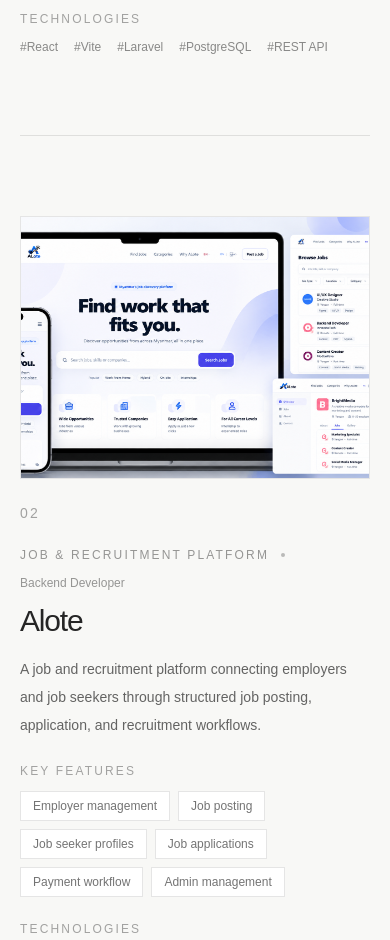
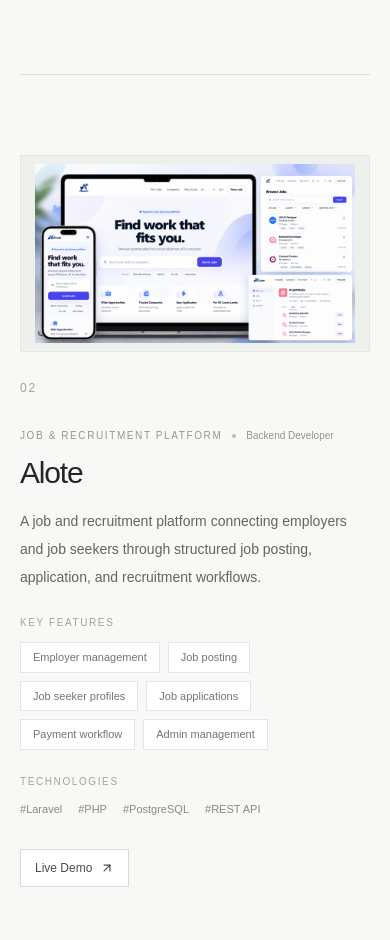
Before and after one commit to ZanHubX/kaung-portfolio, a Next.js app: page / in a window 390 px wide. Shown: the part 7560-8500 px from the top of the page. Built offline with nearby package versions, Linux system fonts and the light colour scheme.

Commit message:
Improve project showcase images

```diff
--- a/components/Projects.tsx
+++ b/components/Projects.tsx
@@ -12,47 +12,66 @@ export default function Projects() {
       className="border-b border-black/10 bg-[#f8f8f6] py-20 sm:py-24 lg:py-28"
     >
       <div className="mx-auto max-w-7xl px-5 sm:px-6 lg:px-10">
-        {/* Header */}
-        <div className="mb-12 flex items-center gap-4 sm:mb-16 lg:mb-20">
-          <span className="h-px w-7 bg-black/40 sm:w-10" />
+        {/* Section Header */}
+        <motion.div
+          initial={{ opacity: 0, y: 20 }}
+          whileInView={{ opacity: 1, y: 0 }}
+          viewport={{ once: true, amount: 0.2 }}
+          transition={{ duration: 0.6 }}
+          className="mb-14 flex items-center gap-4 sm:mb-20 sm:gap-5"
+        >
+          <span className="h-px w-8 bg-black/40 sm:w-10" />
 
-          <p className="text-[10px] font-medium uppercase tracking-[0.2em] text-black/50 sm:text-sm">
+          <p className="text-xs font-medium uppercase tracking-[0.18em] text-black/50 sm:text-sm sm:tracking-[0.2em]">
             04 — SELECTED WORK
           </p>
-        </div>
+        </motion.div>
 
         {/* Projects */}
-        <div className="space-y-20 sm:space-y-24 lg:space-y-28">
+        <div className="space-y-20 sm:space-y-28">
           {projects.map((project, index) => (
             <motion.article
               key={project.id}
               initial={{ opacity: 0, y: 35 }}
               whileInView={{ opacity: 1, y: 0 }}
-              viewport={{ once: true, amount: 0.15 }}
+              viewport={{ once: true, amount: 0.12 }}
               transition={{
                 duration: 0.7,
-                delay: index * 0.1,
+                delay: index * 0.08,
+                ease: [0.22, 1, 0.36, 1],
               }}
               className="group"
             >
               {/* Project Image */}
               <div className="overflow-hidden border border-black/10 bg-white">
-                <div className="relative aspect-[4/3] overflow-hidden sm:aspect-[16/9]">
+                <div className="relative flex aspect-[16/9] items-center justify-center overflow-hidden bg-[#eef0ec]">
                   <img
                     src={project.image}
-                    alt={`${project.name} project`}
-                    className="h-full w-full object-cover transition-transform duration-700 group-hover:scale-[1.02]"
+                    alt={`${project.name} project showcase`}
+                    className="
+                      h-full
+                      w-full
+                      object-contain
+                      p-2
+                      transition-transform
+                      duration-700
+                      ease-out
+                      group-hover:scale-[1.015]
+                      sm:p-4
+                      lg:p-6
+                    "
                   />
 
-                  <div className="absolute inset-0 bg-black/0 transition-all duration-500 group-hover:bg-black/5" />
+                  {/* Subtle overlay */}
+                  <div className="pointer-events-none absolute inset-0 bg-black/0 transition-colors duration-500 group-hover:bg-black/[0.02]" />
                 </div>
               </div>
 
               {/* Project Information */}
-              <div className="mt-6 grid gap-6 sm:mt-8 sm:gap-8 lg:grid-cols-[80px_1fr_220px] xl:grid-cols-[100px_1fr_260px]">
+              <div className="mt-7 grid gap-8 sm:mt-8 lg:grid-cols-[90px_1fr_250px] lg:gap-8">
                 {/* Number */}
                 <div>
-                  <p className="text-sm font-medium tracking-[0.15em] text-black/35">
+                  <p className="text-xs font-medium tracking-[0.15em] text-black/35 sm:text-sm">
                     {project.number}
                   </p>
                 </div>
@@ -60,14 +79,14 @@ export default function Projects() {
                 {/* Main Content */}
                 <div>
                   {/* Category + Role */}
-                  <div className="flex flex-wrap items-center gap-3">
-                    <p className="text-xs font-medium uppercase tracking-[0.18em] text-black/40">
+                  <div className="flex flex-wrap items-center gap-2.5 sm:gap-3">
+                    <p className="text-[10px] font-medium uppercase tracking-[0.16em] text-black/40 sm:text-xs sm:tracking-[0.18em]">
                       {project.category}
                     </p>
 
                     <span className="h-1 w-1 rounded-full bg-black/25" />
 
-                    <p className="text-xs text-black/40">
+                    <p className="text-[10px] text-black/40 sm:text-xs">
                       {project.role}
                     </p>
                   </div>
@@ -84,15 +103,29 @@ export default function Projects() {
 
                   {/* Key Features */}
                   <div className="mt-6 sm:mt-8">
-                    <p className="mb-3 text-xs font-medium uppercase tracking-[0.18em] text-black/35">
+                    <p className="mb-3 text-[10px] font-medium uppercase tracking-[0.16em] text-black/35 sm:text-xs sm:tracking-[0.18em]">
                       Key Features
                     </p>
 
-                    <div className="flex flex-wrap gap-2">
+                    <div className="flex max-w-4xl flex-wrap gap-2">
                       {project.highlights.map((highlight) => (
                         <span
                           key={highlight}
-                          className="border border-black/10 bg-white px-3 py-1.5 text-xs text-black/55"
+                          className="
+                            border
+                            border-black/10
+                            bg-white
+                            px-3
+                            py-1.5
+                            text-[11px]
+                            text-black/55
+                            transition-colors
+                            hover:border-black/25
+                            hover:text-black
+                            sm:px-3
+                            sm:py-2
+                            sm:text-xs
+                          "
                         >
                           {highlight}
                         </span>
@@ -102,7 +135,7 @@ export default function Projects() {
 
                   {/* Technologies */}
                   <div className="mt-6 sm:mt-7">
-                    <p className="mb-3 text-xs font-medium uppercase tracking-[0.18em] text-black/35">
+                    <p className="mb-3 text-[10px] font-medium uppercase tracking-[0.16em] text-black/35 sm:text-xs sm:tracking-[0.18em]">
                       Technologies
                     </p>
 
@@ -110,7 +143,7 @@ export default function Projects() {
                       {project.technologies.map((technology) => (
                         <span
                           key={technology}
-                          className="text-xs font-medium text-black/45"
+                          className="text-[11px] font-medium text-black/45 sm:text-xs"
                         >
                           #{technology}
                         </span>
@@ -119,21 +152,44 @@ export default function Projects() {
                   </div>
                 </div>
 
-                {/* Links */}
-                <div className="flex flex-wrap items-start gap-3 lg:justify-end">
+                {/* Project Links */}
+                <div className="flex flex-wrap items-start gap-2.5 lg:justify-end">
                   {/* Live Demo */}
                   {project.links.live && (
                     <a
                       href={project.links.live}
                       target="_blank"
-                      rel="noreferrer"
-                      className="group/link flex items-center gap-2 border border-black/15 bg-white px-4 py-2.5 text-sm text-black/70 transition-all hover:border-black/40 hover:text-black"
+                      rel="noopener noreferrer"
+                      className="
+                        group/link
+                        flex
+                        items-center
+                        gap-2
+                        border
+                        border-black/15
+                        bg-white
+                        px-3.5
+                        py-2.5
+                        text-xs
+                        text-black/70
+                        transition-all
+                        duration-300
+                        hover:border-black/40
+                        hover:text-black
+                        sm:px-4
+                        sm:text-sm
+                      "
                     >
                       <span>Live Demo</span>
 
                       <ArrowUpRight
-                        size={15}
-                        className="transition-transform group-hover/link:translate-x-0.5 group-hover/link:-translate-y-0.5"
+                        size={14}
+                        className="
+                          transition-transform
+                          duration-300
+                          group-hover/link:-translate-y-0.5
+                          group-hover/link:translate-x-0.5
+                        "
                       />
                     </a>
                   )}
@@ -143,14 +199,37 @@ export default function Projects() {
                     <a
                       href={project.links.github}
                       target="_blank"
-                      rel="noreferrer"
-                      className="group/github flex items-center gap-2 border border-black/15 bg-white px-4 py-2.5 text-sm text-black/70 transition-all hover:border-black/40 hover:text-black"
+                      rel="noopener noreferrer"
+                      className="
+                        group/github
+                        flex
+                        items-center
+                        gap-2
+                        border
+                        border-black/15
+                        bg-white
+                        px-3.5
+                        py-2.5
+                        text-xs
+                        text-black/70
+                        transition-all
+                        duration-300
+                        hover:border-black/40
+                        hover:text-black
+                        sm:px-4
+                        sm:text-sm
+                      "
                     >
                       <span>GitHub</span>
 
                       <ArrowUpRight
-                        size={15}
-                        className="transition-transform group-hover/github:translate-x-0.5 group-hover/github:-translate-y-0.5"
+                        size={14}
+                        className="
+                          transition-transform
+                          duration-300
+                          group-hover/github:-translate-y-0.5
+                          group-hover/github:translate-x-0.5
+                        "
                       />
                     </a>
                   )}
@@ -159,7 +238,7 @@ export default function Projects() {
 
               {/* Divider */}
               {index !== projects.length - 1 && (
-                <div className="mt-14 h-px bg-black/10 sm:mt-20" />
+                <div className="mt-16 h-px bg-black/10 sm:mt-20" />
               )}
             </motion.article>
           ))}
```
